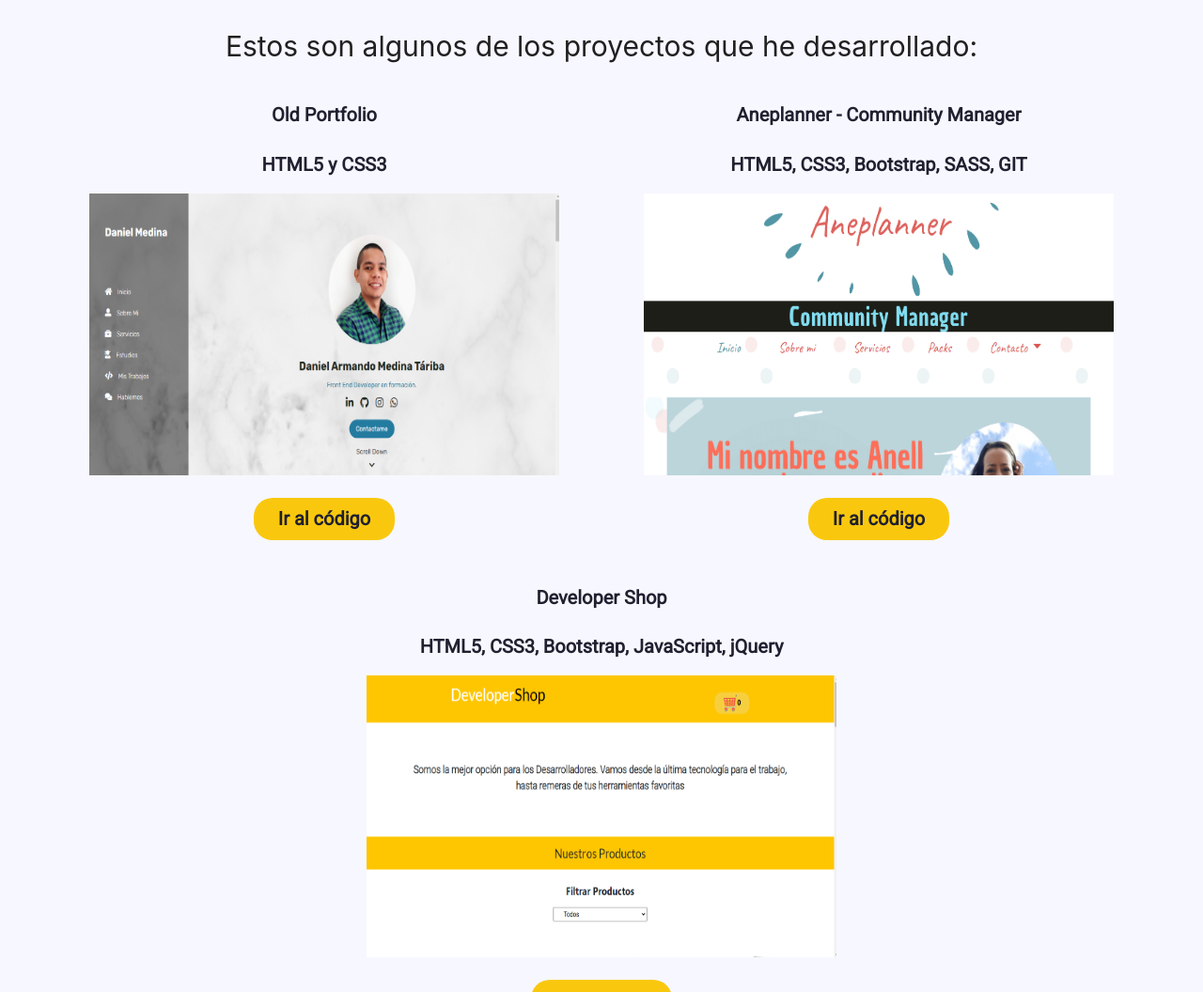
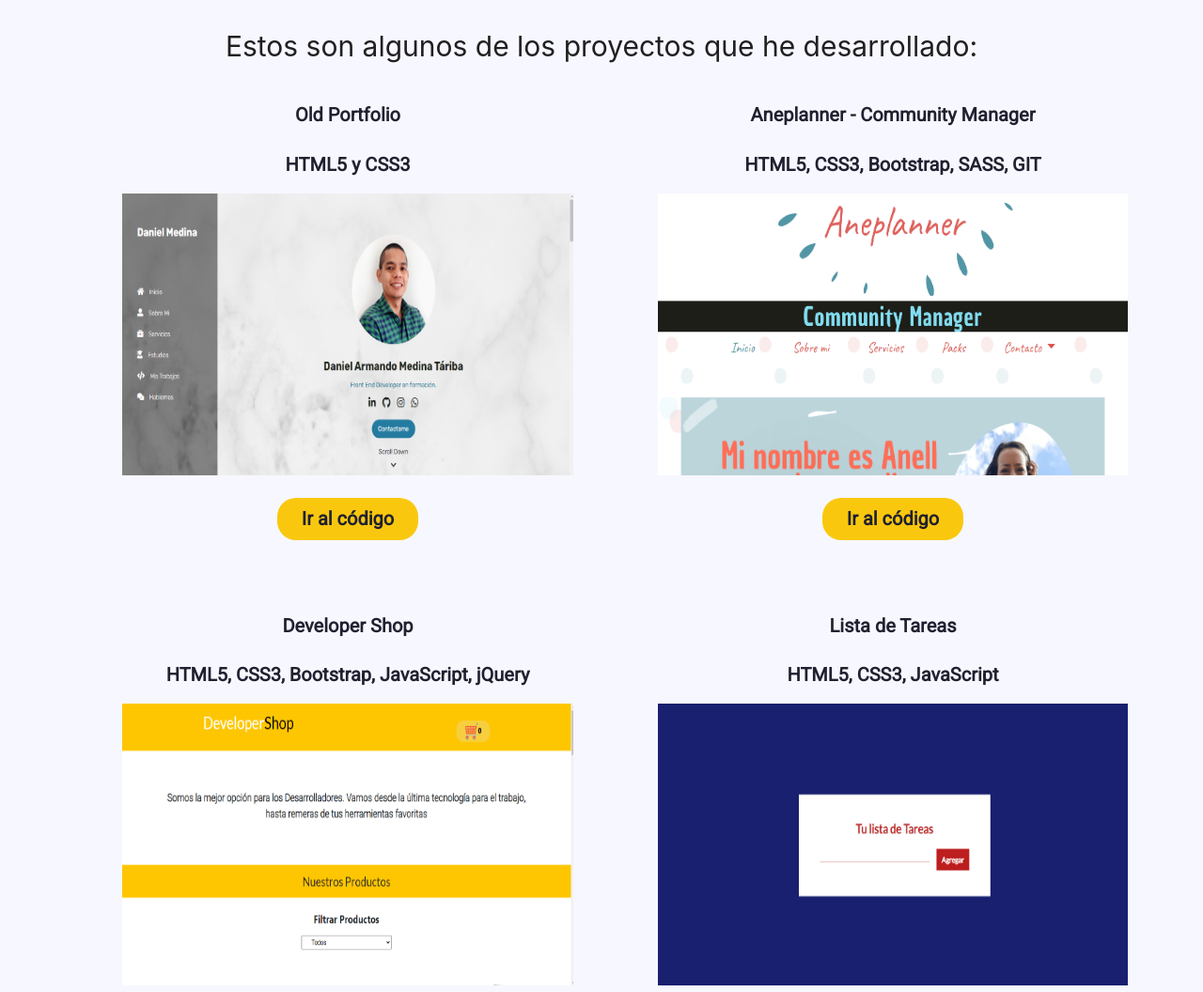
Before and after one commit to danielmedtar/danielmedtar.github.io, a plain HTML site: page index.html in a window 1280 px wide. Shown: the part 2491-3547 px from the top of the page at 94% size. Drawn offline with nearby package versions, Linux system fonts and the light colour scheme; a script that the page names is missing.

Commit message:
agregando lista de tareas como proyecto

```diff
--- a/js/proyectos.js
+++ b/js/proyectos.js
@@ -1,5 +1,6 @@
 let proyectos = [
     {id: 1, nombre: "Old Portfolio", Techs: "HTML5 y CSS3", img: 'img/oldportfolio.png', linkSitio: 'https://danielmedtar.github.io/old_portfolio/', linkGithub: 'https://github.com/danielmedtar/old_portfolio', alt: 'imagen portfolio'},
     {id: 2, nombre: "Aneplanner - Community Manager", Techs: "HTML5, CSS3, Bootstrap, SASS, GIT", img: 'img/aneplanner.png', linkSitio: 'https://danielmedtar.github.io/Aneplanner/', linkGithub: 'https://github.com/danielmedtar/Aneplanner', alt: 'imagen aneplanner'},
-    {id: 3, nombre: "Developer Shop", Techs: "HTML5, CSS3, Bootstrap, JavaScript, jQuery", img: 'img/developer_shop.png', linkSitio: 'https://danielmedtar.github.io/final_coderjs/', linkGithub: 'https://github.com/danielmedtar/final_coderjs', alt: 'imagen devshop'}
+    {id: 3, nombre: "Developer Shop", Techs: "HTML5, CSS3, Bootstrap, JavaScript, jQuery", img: 'img/developer_shop.png', linkSitio: 'https://danielmedtar.github.io/final_coderjs/', linkGithub: 'https://github.com/danielmedtar/final_coderjs', alt: 'imagen devshop'},
+    {id: 4, nombre: "Lista de Tareas", Techs: "HTML5, CSS3, JavaScript", img: 'img/todolist.png', linkSitio: 'https://danielmedtar.github.io/todolist/', linkGithub: 'https://github.com/danielmedtar/todolist', alt: 'imagen lista de tareas'}
 ]
--- a/scss/_proyectos.scss
+++ b/scss/_proyectos.scss
@@ -6,24 +6,27 @@
 }
 @media (min-width: 992px) {
     #container-proyectos {
-        flex-direction: row;
-        flex-wrap: wrap;
-        justify-content: space-around;
+        display: grid;
+        grid-template-columns: repeat(2, 1fr);
+        gap: 60px;
     }
 }
 
 .card-proyectos {
     @extend %flex-columnCentrado;
-    margin-bottom: 30px;
     &:last-of-type {
         margin-bottom: 0;
     }
 }
 
 @media (min-width: 992px) {
+    .card-proyectos:nth-child(odd) {
+        margin-left: 80px;
+    }
     .card-proyectos:last-of-type {
         margin: 0 auto;
     }
+
 }
 .proyecto-nombre,
 .proyecto-techs {
```
Also changed, not shown: css/styles.css, img/todolist.png (added), 1 other file.
